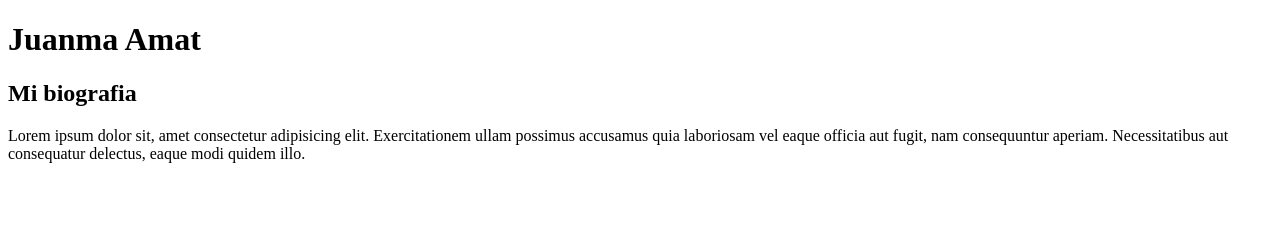
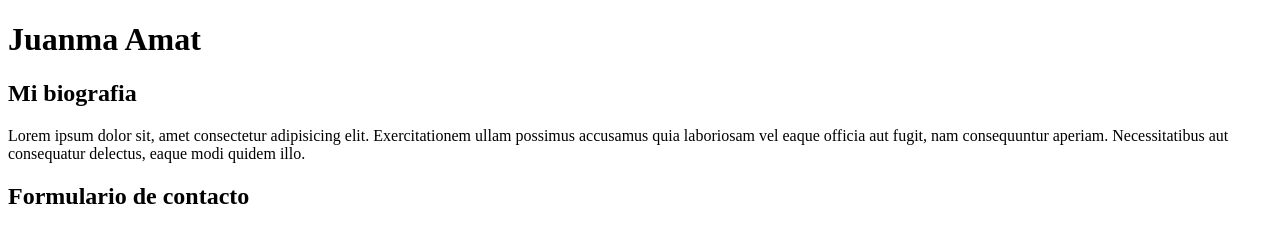
Before and after one commit to jamalop468/GitHub, a plain HTML site: page Prueba/index.html in a window 1280 px wide. Drawn offline with Linux system fonts and the light colour scheme.

Commit message:
Añadido formulario de contacto

```diff
--- a/Prueba/index.html
+++ b/Prueba/index.html
@@ -11,5 +11,8 @@
         <h2>Mi biografia</h2>
         <p>Lorem ipsum dolor sit, amet consectetur adipisicing elit. Exercitationem ullam possimus accusamus quia laboriosam vel eaque officia aut fugit, nam consequuntur aperiam. Necessitatibus aut consequatur delectus, eaque modi quidem illo.</p>
     </article>
+    <article>
+        <h2>Formulario de contacto</h2>
+    </article>
 </body>
 </html>
```
